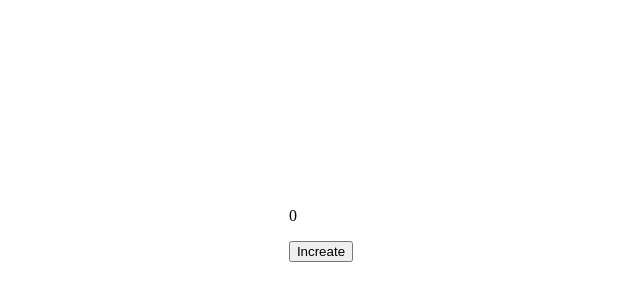
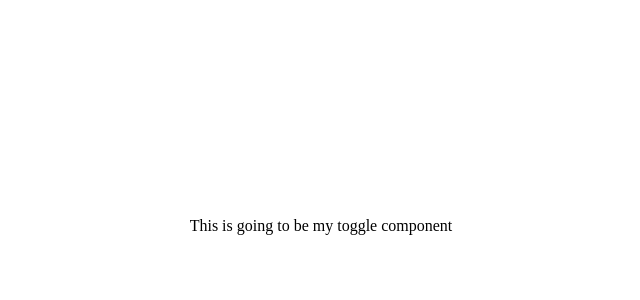
Before and after one commit to luis-pomare/user-management-with-React, a React (Vite) app: page / in a window 1280 px wide. Shown: the part 174-474 px from the top of the page, without its empty margins (319-959 px from the left). Built offline with nearby package versions, Linux system fonts and the light colour scheme.

Commit message:
Create ToggleComponent skelleton

```diff
--- a/src/App.jsx
+++ b/src/App.jsx
@@ -1,10 +1,10 @@
 import './App.css';
-import BasicState from './components/BasicState.jsx';
+import ToggleComponent from './components/ToggleComponent.jsx';
 
 function App() {
   return (
     <>
-      <BasicState />
+      <ToggleComponent />
     </>
   );
 }
--- /dev/null
+++ b/src/components/ToggleComponent.jsx
@@ -0,0 +1,9 @@
+function ToggleComponent() {
+  return (
+    <>
+      <p>This is going to be my toggle component</p>
+    </>
+  );
+}
+
+export default ToggleComponent;
```
